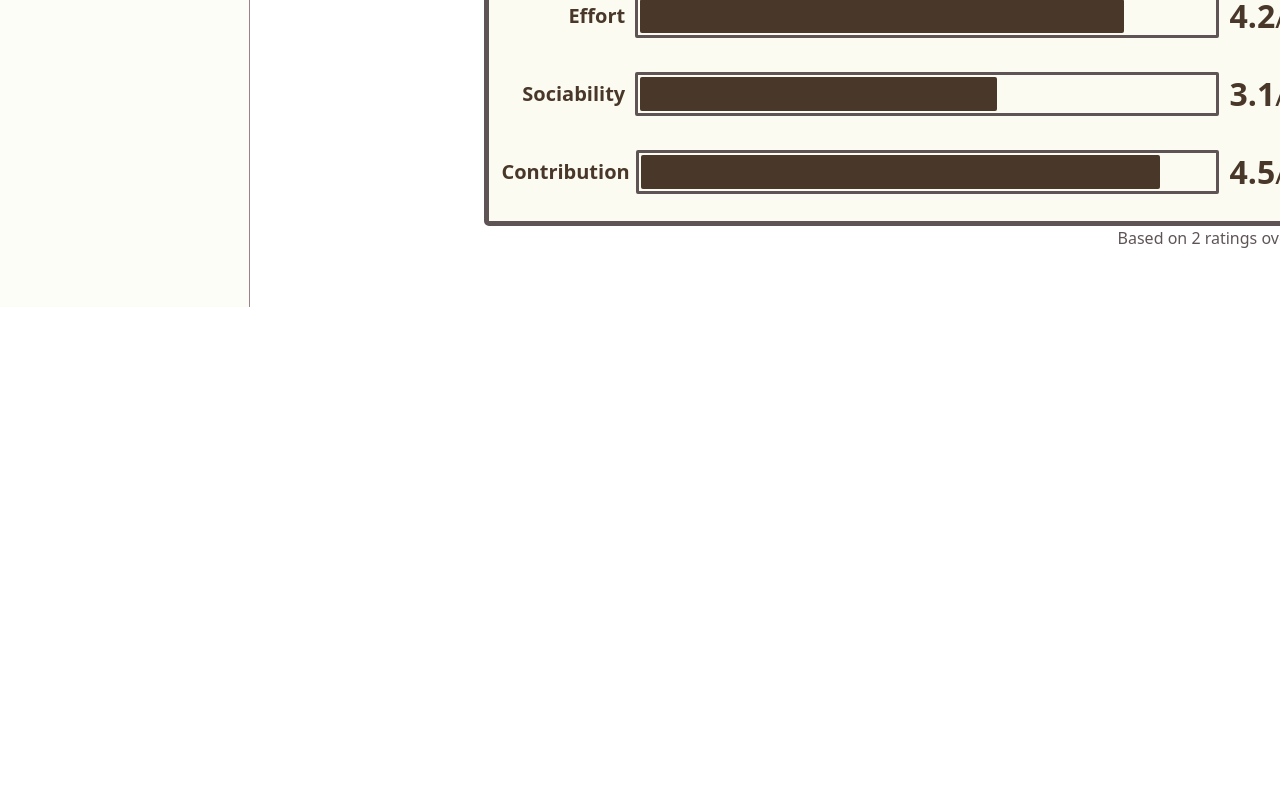
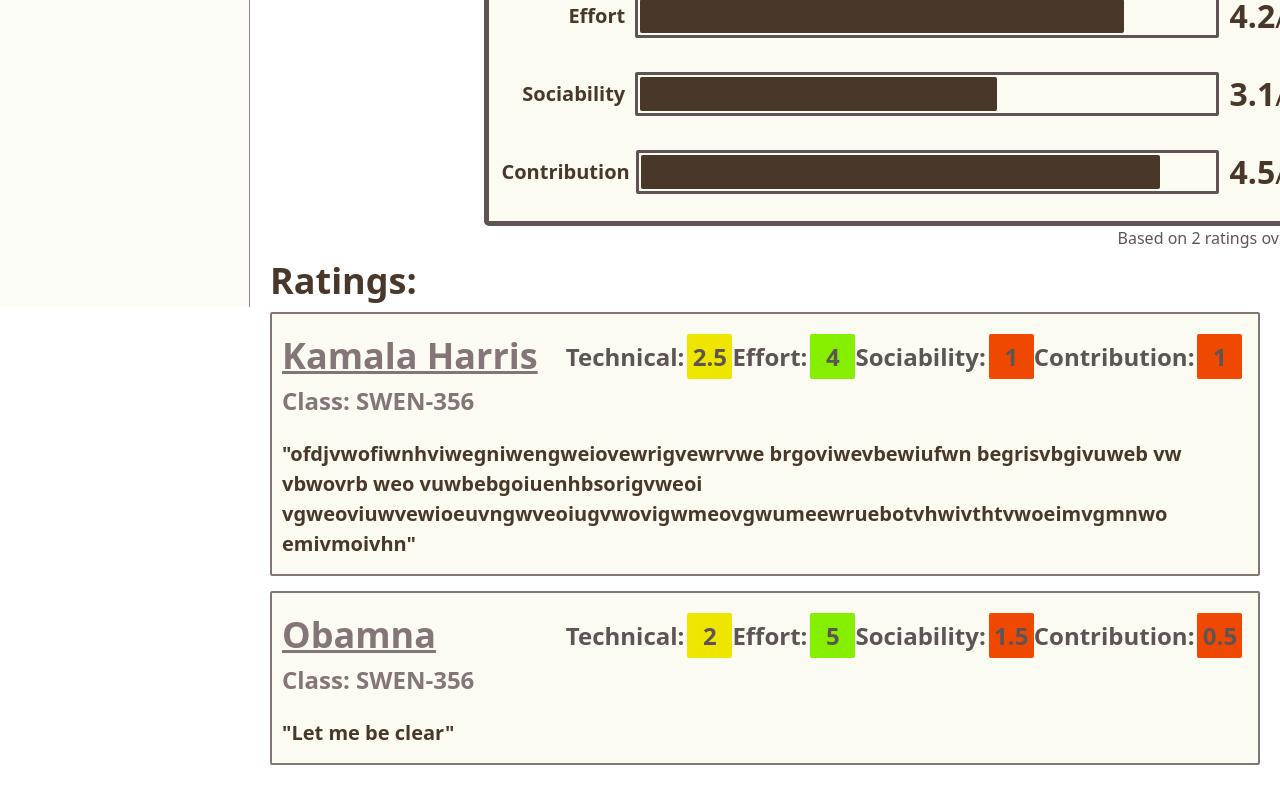
Before and after one commit to jqm4954/rate-my-classmate, a Next.js app: page /profile in a window 1280 px wide. Shown: the part 493-1293 px from the top of the page. Before the commit the page ends 800 px from the top, so only its background shows below. Built offline with nearby package versions, Linux system fonts and the light colour scheme.

Commit message:
Created new component "rating"

```diff
--- /dev/null
+++ b/src/core/components/rating.tsx
@@ -0,0 +1,45 @@
+import styles from "src/styles/rating.module.css";
+
+export default function Rating(props: any) {
+  const rating = props.rating;
+  console.log(rating);
+  const ratingBreakdownSections = [
+    "Technical",
+    "Effort",
+    "Sociability",
+    "Contribution"
+  ];
+  let colors = {
+    green: "#86EF00",
+    yellow: "#EFE600",
+    red: "#EF4800"
+  };
+  let breakdown = [];
+  for (let section of ratingBreakdownSections) {
+    const numberRating = parseFloat(rating[section.toLowerCase()].toFixed(1));
+    let boxColor = {
+      "background": numberRating < 2.0 ? colors.red :
+        numberRating < 3.6 ? colors.yellow : colors.green
+    }
+    let ratingBlock = <div className={styles.breakdownRating}>
+      {section}:
+      <div className={styles.breakdownBox}
+        style={boxColor}>{numberRating}</div>
+    </div>;
+    breakdown.push(ratingBlock);
+    if(ratingBreakdownSections.indexOf(section) < ratingBreakdownSections.length - 1) {
+      breakdown.push(<div className={styles.breakdownSeparator}></div>)
+    }
+  }
+  // TODO: Clicking on a user's name will link to their profile
+  return (
+    <div className={styles.rating}>
+      <div className={styles.topBar}>
+        <div className={styles.user}>{rating.user}</div>
+        <div className={styles.ratingBreakdown}>{breakdown}</div>
+      </div>
+      <div className={styles.class}>Class: {rating.class}</div>
+      <div className={styles.comment}>"{rating.comment}"</div>
+    </div>
+  )
+}
--- a/src/core/components/sidebar.tsx
+++ b/src/core/components/sidebar.tsx
@@ -13,17 +13,18 @@
 
 export default function SideBar() {
   const router = useRouter();
+  const links: Link[] = [
+    new Link("My Profile", '/profile'),
+    new Link("ClassmateSearch", '/search'),
+    new Link("Settings", '/settings')
+  ];
+  let htmlLinks = [];
+  for (let index in links) {
+    htmlLinks.push(<a key={index} className={`${styles.link} ${router.pathname == links[index].link ? styles.active : ''}`} href={links[index].link}>{links[index].title}</a>);
+  }
   return (
     <div className={styles.sidebar}>
-      <a className={`${styles.link} ${router.pathname == '/profile' ? styles.active : ''}`} href={'/profile'}>
-        My Profile
-      </a>
-      <a className={`${styles.link} ${router.pathname == '/search' ? styles.active : ''}`} href={'/search'}>
-        Classmate Search
-      </a>
-      <a className={`${styles.link} ${router.pathname == '/settings' ? styles.active : ''}`} href={'/settings'}>
-        Settings
-      </a>
+      {htmlLinks}
     </div>
   )
 }
--- a/src/pages/profile.tsx
+++ b/src/pages/profile.tsx
@@ -1,3 +1,4 @@
+import Rating from "@/core/components/rating";
 import SideBar from "@/core/components/sidebar";
 import TopBar from "@/core/components/topbar";
 import styles from "src/styles/profile.module.css";
@@ -21,7 +22,7 @@
       effort: 4.0,
       sociability: 1.0,
       contribution: 1.0,
-      comment: "There was this one time that uuuuuh"
+      comment: "ofdjvwofiwnhviwegniwengweiovewrigvewrvwe brgoviwevbewiufwn begrisvbgivuweb vw vbwovrb weo vuwbebgoiuenhbsorigvweoi vgweoviuwvewioeuvngwveoiugvwovigwmeovgwumeewruebotvhwivthtvwoeimvgmnwo emivmoivhn"
     }, {
       user: "Obamna",
       class: "SWEN-356",
@@ -31,7 +32,11 @@
       contribution: 0.5,
       comment: "Let me be clear"
     }
-  ]
+  ];
+  let htmlRatings = [];
+  for (let index in ratings) {
+    htmlRatings.push(<Rating key={index} rating={ratings[index]}></Rating>);
+  }
   return (
     <>
       <TopBar></TopBar>
@@ -79,6 +84,8 @@
               <div className={styles.ratingsOverall}>Based on {ratings.length} ratings overall</div>
             </div>
           </div>
+          <div className={styles.ratingsTitle}>Ratings:</div>
+          {htmlRatings}
         </div>
       </div>
     </>
--- a/src/styles/Profile.module.css
+++ b/src/styles/Profile.module.css
@@ -88,3 +88,11 @@
   width: 100%;
   text-align: right;
 }
+
+.ratingsTitle {
+  height: 62px;
+  line-height: 62px;
+  color: #493829;
+  font-weight: 700;
+  font-size: 36px;
+}
--- /dev/null
+++ b/src/styles/rating.module.css
@@ -0,0 +1,67 @@
+.rating {
+  width: 100%;
+  height: fit-content;
+  min-height: 150px;
+  background: #FBFBF2;
+  border: 2px solid #847577;
+  border-radius: 2px;
+  margin-bottom: 15px;
+  padding: 15px 30px 15px 10px;
+}
+
+.topBar {
+  display: flex;
+  justify-content: space-between;
+  align-items: center;
+}
+
+.user {
+  color: #847577;
+  cursor: pointer;
+  font-weight: 700;
+  font-size: 36px;
+  text-decoration: underline;
+}
+
+.ratingBreakdown {
+  display: flex;
+  justify-content: space-between;
+  font-weight: 700;
+  font-size: 24px;
+  color: #493829;
+  width: 70%;
+}
+
+.breakdownSeparator {
+  width: 1px;
+  height: 33px;
+  background-color: #49382980;
+  border-radius: 5px;
+}
+
+.breakdownBox {
+  width: 45px;
+  height: 45px;
+  text-align: center;
+  line-height: 45px;
+  border-radius: 2px;
+  margin-left: 3px;
+}
+
+.breakdownRating {
+  display: flex;
+  align-items: baseline;
+}
+
+.class {
+  color: #847577;
+  font-weight: 700;
+  font-size: 24px;
+}
+
+.comment {
+  color: #493829;
+  font-size: 20px;
+  font-weight: 700;
+  margin-top: 20px;
+}
--- a/src/styles/sidebar.module.css
+++ b/src/styles/sidebar.module.css
@@ -1,4 +1,6 @@
 .sidebar {
+  position: sticky;
+  top: 151px;
   width: 250px;
   height: calc(100vh - 151px);
   background-color: #FBFBF280;
--- a/src/styles/topbar.module.css
+++ b/src/styles/topbar.module.css
@@ -1,5 +1,6 @@
 .topbar {
-  position: relative;
+  position: sticky;
+  top: 0;
   height: 151px;
   background-color: #E5E6E4;
   border-bottom: 1px solid #9D8189;
```
Also changed, not shown: src/pages/index.tsx (+7 -7 lines).
